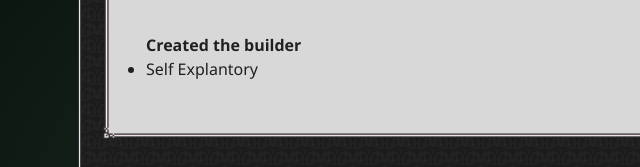
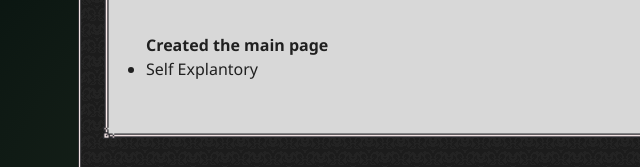
Before and after one commit to BiraruYT/Deepwoken-Builder, a website: page index.html in a window 1280 px wide. Shown: the part 156-323 px from the top of the page, 9-649 px from the left. Drawn offline with nearby package versions, Linux system fonts and the light colour scheme.

Commit message:
Update index.html

```diff
--- a/index.html
+++ b/index.html
@@ -26,7 +26,7 @@
           <i style="color: rgba(42,42,42,0.66); font-family:'JetBrains Mono Light', 'JetBrains Mono ExtraBold', monospace" class="version-changelog">v1.0</i>
         </h1>
         <hr id="changelog-hr" class="changelog-hr">
-        <ul class="smallupdate"><b class="smallupdate">Created the builder</b>
+        <ul class="smallupdate"><b class="smallupdate">Created the main page</b>
           <li class="su2">Self Explantory</li>
         </ul>
       </div>
```
